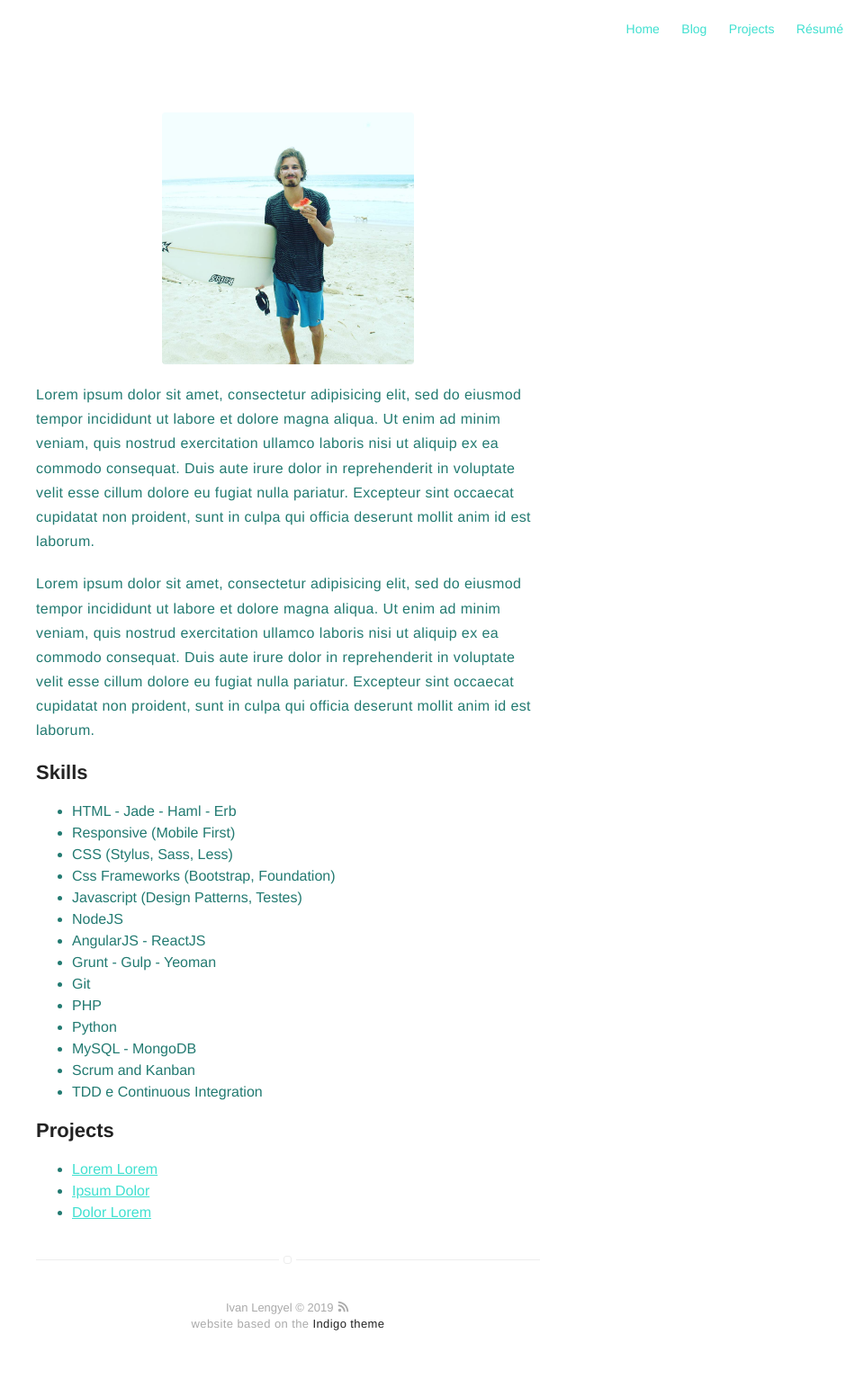
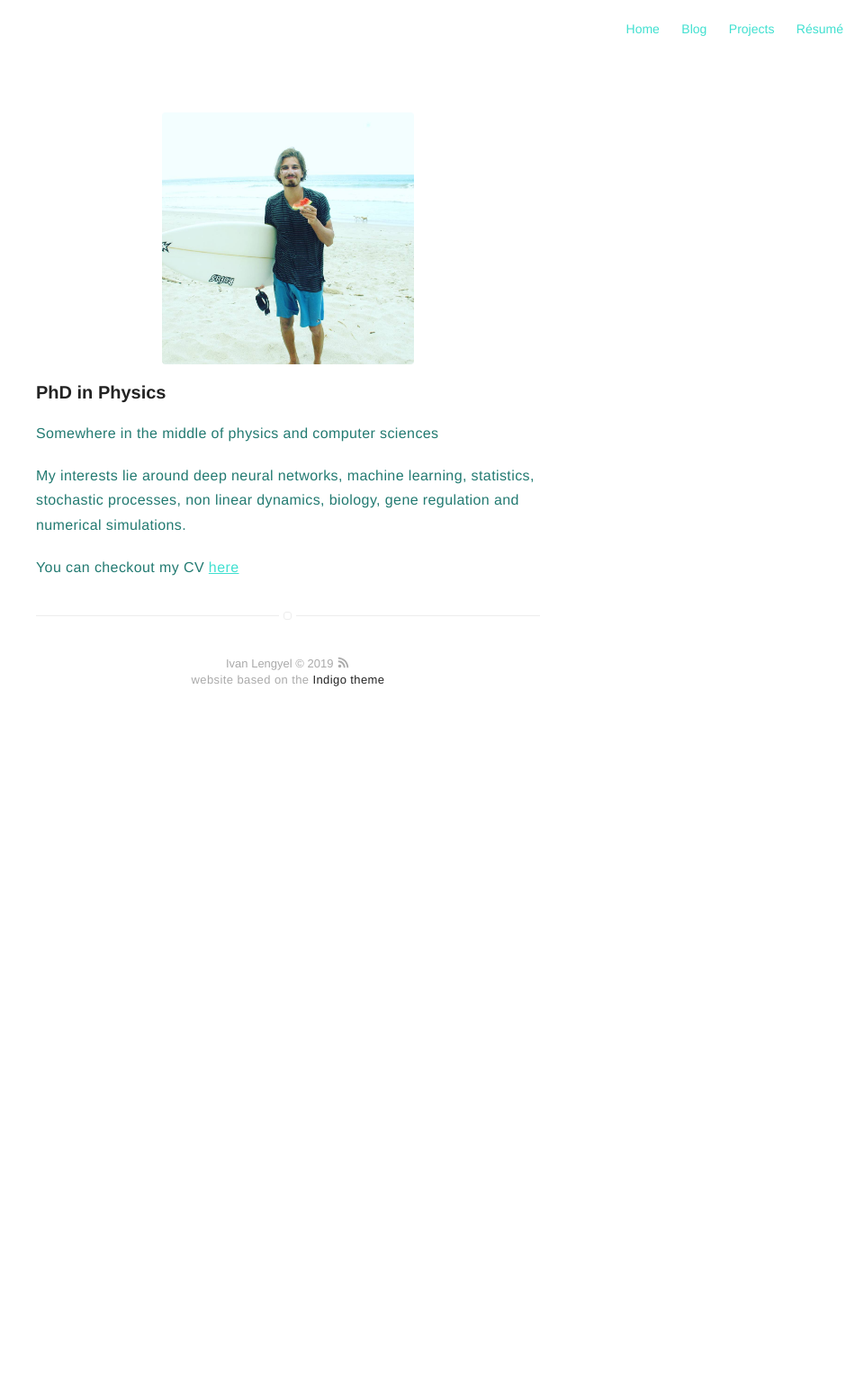
Before and after one commit to ivanlen/ivanlen.github.io, a Jekyll site: the page built from about.md, in a window 1280 px wide. Shown: the whole page at 90% size, without its empty margins (320-1280 px from the left). Built offline with Jekyll 4.4.1, drawn with Linux system fonts in a browser that asks for light colours; after the commit the page ends 900 px from its top, so only the background shows below that.

Commit message:
new about

```diff
--- a/about.md
+++ b/about.md
@@ -4,20 +4,16 @@
 ---
 ![Profile Image]({{ site.url }}/{{ site.picture }})
 
-<p>Lorem ipsum dolor sit amet, consectetur adipisicing elit, sed do eiusmod
-tempor incididunt ut labore et dolore magna aliqua. Ut enim ad minim veniam,
-quis nostrud exercitation ullamco laboris nisi ut aliquip ex ea commodo
-consequat. Duis aute irure dolor in reprehenderit in voluptate velit esse
-cillum dolore eu fugiat nulla pariatur. Excepteur sint occaecat cupidatat non
-proident, sunt in culpa qui officia deserunt mollit anim id est laborum.</p>
+<h3 class="description">PhD in Physics</h3>
 
-<p>Lorem ipsum dolor sit amet, consectetur adipisicing elit, sed do eiusmod
-tempor incididunt ut labore et dolore magna aliqua. Ut enim ad minim veniam,
-quis nostrud exercitation ullamco laboris nisi ut aliquip ex ea commodo
-consequat. Duis aute irure dolor in reprehenderit in voluptate velit esse
-cillum dolore eu fugiat nulla pariatur. Excepteur sint occaecat cupidatat non
-proident, sunt in culpa qui officia deserunt mollit anim id est laborum.</p>
+<p>Somewhere in the middle of physics and computer sciences </p>
 
+<p>My interests lie around deep neural networks, machine learning, statistics, stochastic processes, non linear dynamics, biology, gene regulation and numerical simulations.</p>
+
+You can checkout my CV <a href="{{ site.url }}/assets/Lengyel_CV.pdf" target="_blank">here</a>
+
+
+<!---
 <h2>Skills</h2>
 
 <ul class="skill-list">
@@ -44,3 +40,4 @@
 	<li><a href="https://github.com/">Ipsum Dolor</a></li>
 	<li><a href="https://github.com/">Dolor Lorem</a></li>
 </ul>
+-->
```
Also changed, not shown: assets/screen-shot.png (deleted), 1 other file.
